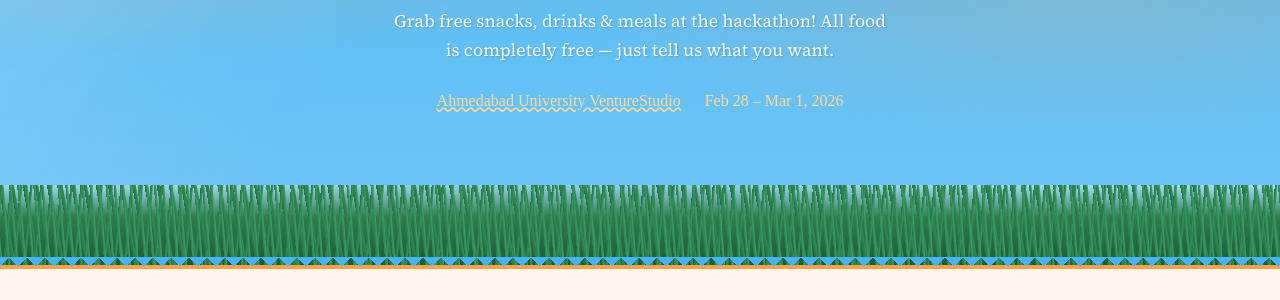
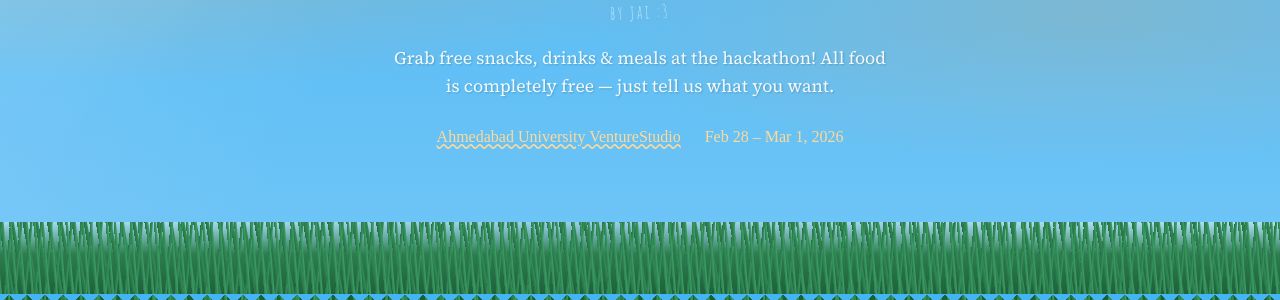
Before and after one commit to jai-git4208/campfire-ahmedabad, a website: page food/public/index.html in a window 1280 px wide. Shown: the part 307-607 px from the top of the page. Drawn offline with Linux system fonts and the light colour scheme; no server answers; a web font is replaced by a local one.

Commit message:
add watermark

```diff
--- a/food/public/index.html
+++ b/food/public/index.html
@@ -23,6 +23,7 @@
 
       <h1 class="hero-title">FOOD ORDER</h1>
       <div class="hero-subtitle">AHMEDABAD</div>
+      <div class="hero-watermark">by jai :3</div>
       <p class="hero-description">
         Grab free snacks, drinks & meals at the hackathon! All food is completely free — just tell us what you want.
       </p>
--- a/food/public/style.css
+++ b/food/public/style.css
@@ -183,6 +183,17 @@ body::before {
   color: var(--parchment);
   text-shadow: 2px 2px 0 rgba(0, 0, 0, 0.1);
   margin-bottom: var(--space-md);
+}
+
+.hero-watermark {
+  font-family: var(--font-display);
+  font-size: 1.2rem;
+  color: var(--white);
+  opacity: 0.6;
+  margin-top: -10px;
+  margin-bottom: var(--space-md);
+  letter-spacing: 2px;
+  transform: rotate(-2deg);
 }
 
 .hero-description {
```
